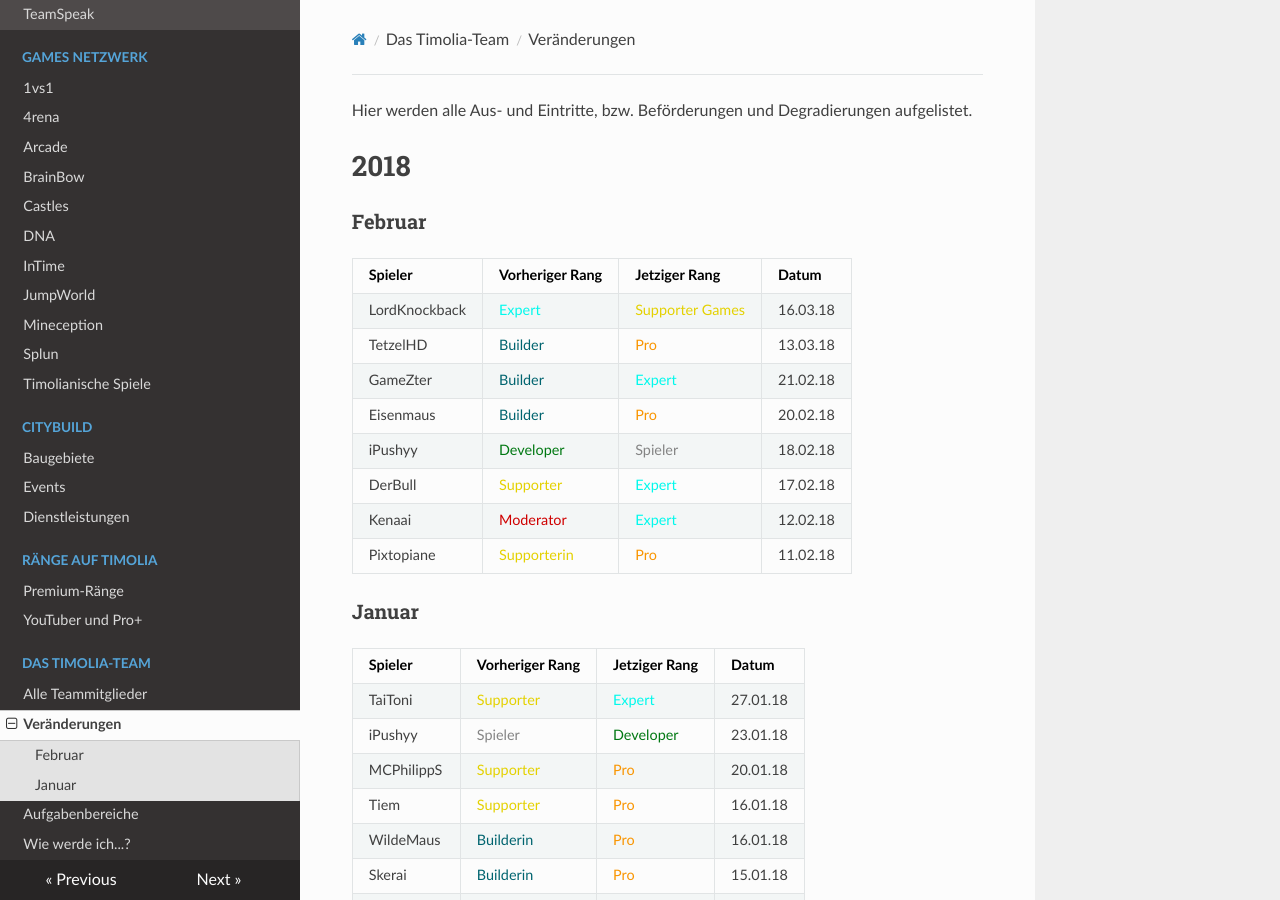
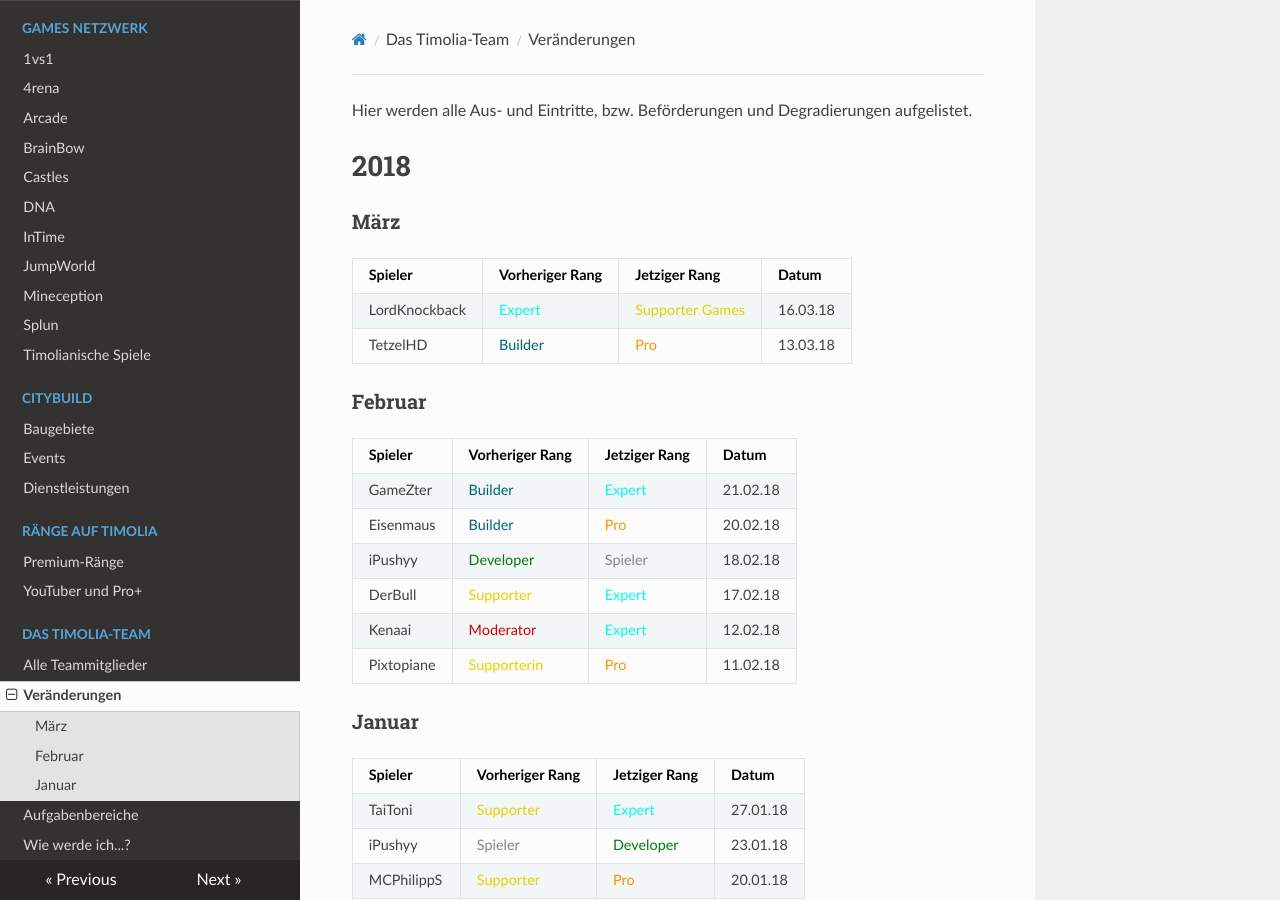
Before and after one commit to TimoliaDE/HowTo, an MkDocs documentation site: the page built from docs/team/changes.md, in a window 1280 px wide and 900 px high. Built offline with MkDocs 1.6.1, drawn with Linux system fonts in a browser that asks for light colours; nearby versions of some CDN libraries; old or Windows-style settings are respelled for this version of MkDocs.

Commit message:
Update changes.md

```diff
--- a/docs/team/changes.md
+++ b/docs/team/changes.md
@@ -2,11 +2,15 @@ Hier werden alle Aus- und Eintritte, bzw. Beförderungen und Degradierungen aufg
 
 # 2018
 
-###<strong>Februar</strong>
+###<strong>März</strong>
 | Spieler | Vorheriger Rang | Jetziger Rang | Datum |
 | ------ | ------ | ------ | ------ |
 |LordKnockback | <span style="color:#00F9EC">Expert</span> | <span style="color:#E4D100">Supporter Games</span> | 16.03.18 |
 |TetzelHD | <span style="color:#00646F">Builder</span> | <span style="color:#F99500">Pro</span> | 13.03.18 |
+
+###<strong>Februar</strong>
+| Spieler | Vorheriger Rang | Jetziger Rang | Datum |
+| ------ | ------ | ------ | ------ |
 |GameZter | <span style="color:#00646F">Builder</span> | <span style="color:#00F9EC">Expert</span> | 21.02.18 |
 |Eisenmaus | <span style="color:#00646F">Builder</span> | <span style="color:#F99500">Pro</span> | 20.02.18 |
 |iPushyy | <span style="color:#007812">Developer</span> | <span style="color:#848484">Spieler</span> | 18.02.18 |
```
